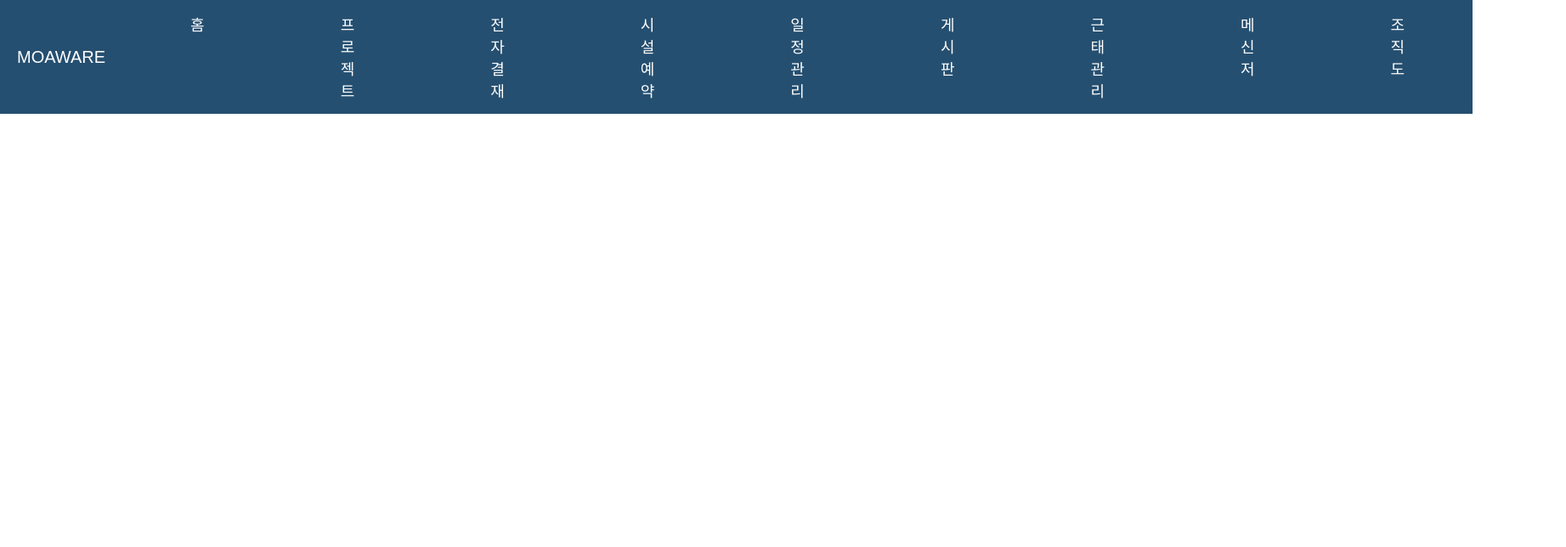
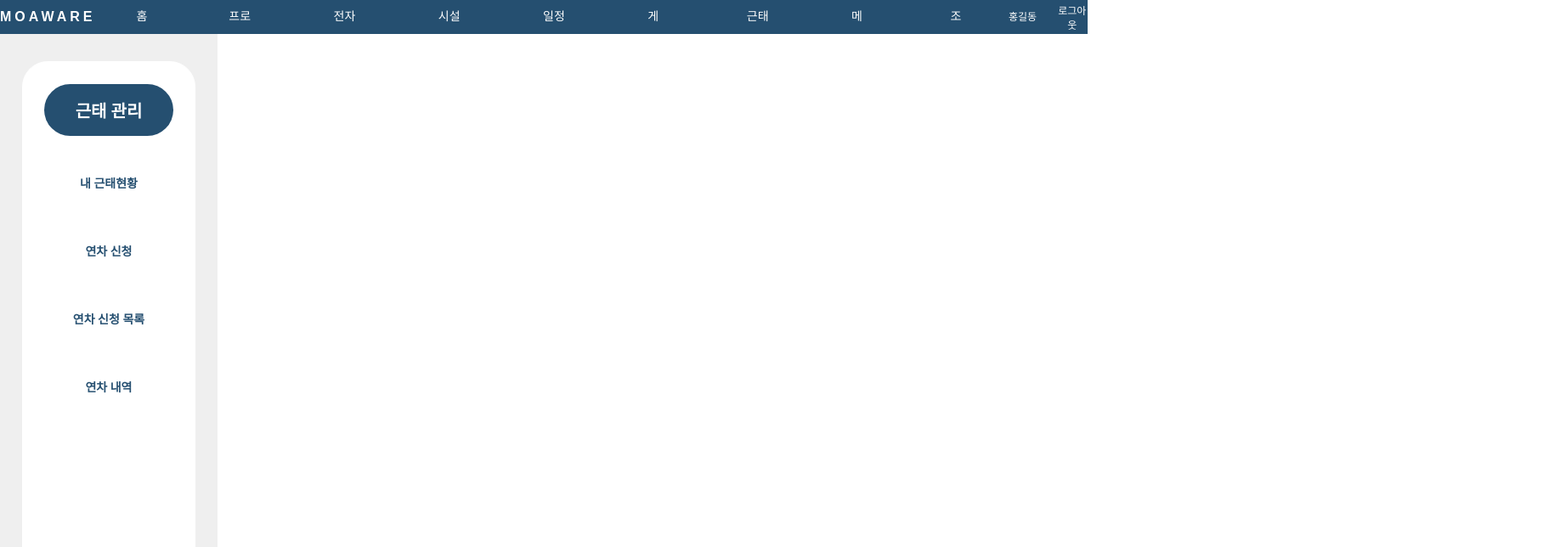
Before and after one commit to MoaWare/MoaWare-front, a React (Create React App) app: page / in a window 1280 px wide. Shown: the top 644 px of the page at 85% size, 1843 px wide, since content can reach past the window. Built offline with nearby package versions, Linux system fonts and the light colour scheme.

Commit message:
효진 / 헤더&네비바 85퍼 구현 완료

```diff
--- a/package.json
+++ b/package.json
@@ -10,6 +10,7 @@
     "jwt-decode": "^3.1.2",
     "react": "^18.2.0",
     "react-dom": "^18.2.0",
+    "react-icons": "^4.8.0",
     "react-redux": "^8.0.5",
     "react-router-dom": "^6.11.1",
     "react-scripts": "5.0.1",
@@ -18,6 +19,7 @@
     "redux-devtools-extension": "^2.13.9",
     "redux-logger": "^3.0.6",
     "redux-thunk": "^2.4.2",
+    "styled-component": "^2.8.0",
     "web-vitals": "^2.1.4"
   },
   "scripts": {
--- /dev/null
+++ b/src/components/common/Header.css
@@ -0,0 +1,65 @@
+.header {
+    display: flex;
+    justify-content: space-around;
+    position: fixed;
+    top: 0;
+    left: 0;
+    right: 0;
+    height: 5vh;
+    background-color: rgba(37, 79, 112, 1);
+    color: white;
+}
+
+.logo {
+    background-color: transparent;
+    border: none;
+    color: white;
+    cursor: pointer;
+    font-size: 16px;
+    letter-spacing: 4px;
+    /* text-align: left;     */
+    line-height: 5vh;
+    font-weight: 700;
+}
+
+.menuList {
+    display: flex;
+    list-style: none;
+}
+
+.menuList li {
+    padding: 0 3rem;
+}
+
+.menuList li:hover {
+    background-color: rgba(23, 41, 54, 1);
+    /* background-color: red; */
+}
+
+.menuList li a {
+    color: white;
+    text-decoration: none;
+    line-height: 5vh;
+    font-size: 14px;
+
+}
+
+.userInfo {
+    display: flex;
+    font-size: 12px;
+}
+
+.userInfo span {
+    padding-right: 10px;
+    /* border-right: white 2px solid; */
+    line-height: 5vh;
+}
+
+.logout {
+    background-color: transparent;
+    border-style: none;
+    color: white;
+    cursor: pointer;
+    font-size: 12px;
+    padding-left: 10px;
+}
--- a/src/components/common/Header.js
+++ b/src/components/common/Header.js
@@ -1,25 +1,20 @@
 import React, { useState } from 'react';
 import { Link } from 'react-router-dom';
-import HeaderCSS from './Header.module.css';
+import './Header.css'
 
 const Header = ({ empName, onLogout }) => {
-  const [isMenuOpen, setIsMenuOpen] = useState(false);
-
-  const handleMenuToggle = () => {
-    setIsMenuOpen(!isMenuOpen);
-  };
 
   const handleLogout = () => {
     onLogout(); // 로그아웃 이벤트 핸들러 호출
   };
 
   return (
-    <div className={HeaderCSS.wrapper}>
-      <button className={HeaderCSS.logo}>
-        MOAWARE
-      </button>
-      <div className={HeaderCSS.wrap}>
-        <ul className={`${HeaderCSS.menu} ${isMenuOpen ? HeaderCSS.open : ''}`}>
+    <div class="header">
+        <div>
+            <button class="logo">MOAWARE</button>
+        </div>
+        <div class="mainmenu">
+            <ul class="menuList">
                 <li><Link to="/">홈</Link></li>
                 <li><Link to="/">프로젝트</Link></li>
                 <li><Link to="/">전자결재</Link></li>
@@ -31,11 +26,9 @@ const Header = ({ empName, onLogout }) => {
                 <li><Link to="/">조직도</Link></li>
             </ul>
         </div>
-      <div className={HeaderCSS.userInfo}>
-        <span>{empName}님</span>
-        <button className={HeaderCSS.headerBtn} onClick={handleLogout}>
-          로그아웃
-        </button>
+        <div class="userInfo">
+            <span>홍길동님</span>
+            <button class="logout">로그아웃</button>
         </div>
     </div>
   );
--- a/src/components/common/Header.module.css
+++ /dev/null
@@ -1,90 +0,0 @@
-* {
-    padding: 0;
-    margin: 0;
-}
-
-.wrapper {
-    display: flex;
-    align-items: center;
-    justify-content: space-between;
-    background-color: rgba(37, 79, 112, 1);
-    color: white;
-    position: relative;
-}
-
-.logo {
-    background-color: transparent;
-    border: none;
-    color: white;
-    cursor: pointer;
-    font-size: 20px;
-    padding: 15px 20px;
-}
-
-.wrap {
-    position: relative;
-}
-
-.menu {
-    display: flex;
-    flex-direction: column;
-    position: absolute;
-    /* top: 100%;
-    left: 0;
-    width: 100%; */
-    list-style: none;
-    background-color: rgba(37, 79, 112, 1);
-    transition: opacity 0.3s ease-in-out;
-    visibility: hidden;
-    opacity: 0;
-    font-size: 18px;
-}
-
-.menu.open {
-    visibility: visible;
-    opacity: 1;
-}
-
-.menu li a {
-    display: block;
-    color: white;
-    text-decoration: none;
-    transition: background-color 0.3s ease-in-out;
-    /* padding: 20px; */
-    padding: 15px 5rem;
-}
-
-.menu li:hover {
-    background-color: rgba(23, 41, 54, 1);
-}
-
-.userInfo {
-    display: flex;
-    align-items: center;
-    font-size: 16px;
-}
-
-.userInfo span {
-    padding: 15px 20px;
-}
-
-.headerBtn {
-    background-color: transparent;
-    border-style: none;
-    color: white;
-    cursor: pointer;
-    font-size: 16px;
-    padding: 15px 20px;
-}
-
-@media (min-width: 768px) {
-
-.menu {
-    position: static;
-    width: auto;
-    flex-direction: row;
-    opacity: 1;
-    visibility: visible;
-}
-
-}
--- /dev/null
+++ b/src/components/common/Navbar.css
@@ -0,0 +1,53 @@
+.navbar {
+    /* border: 1px solid red;s */
+    height: 95vh;
+    position: fixed;
+    top: 5vh;
+    left: 0;
+    right: 0;
+    width: 20vw;
+    background-color: rgba(239, 239, 239, 1);
+}
+
+.submenu {
+    /* border: 1px solid blue;s */
+    text-align: center;
+    list-style: none;
+}
+
+.submenu li {
+    margin: 20px 0;
+    padding: 20px;
+}
+
+.submenu li:hover {
+    background-color: rgba(80, 164, 228, 0.5);
+}
+
+.submenu a {
+    text-decoration-line: none;
+    color:  rgba(37, 79, 112, 1);
+    font-size: 14px;
+    font-weight: 700;
+}
+
+.title {
+    background-color: rgba(37, 79, 112, 1);
+    color: white;
+    text-align: center;
+    /* padding: 2vh; */
+    border-radius: 40px;
+    font-size: 20px;
+    font-weight: 700;
+    margin: 2vw;
+    padding: 2vh;
+}
+
+.wrap {
+    /* margin: 30px; */
+    border: white 1px solid;
+    background-color: white;
+    border-radius: 30px;
+    margin: 4vh 2vw;
+    height: 87vh;
+}
--- a/src/components/common/Navbar.js
+++ b/src/components/common/Navbar.js
@@ -1,12 +1,36 @@
 import { NavLink } from 'react-router-dom';
-import NavbarCSS from './Navbar.module.css';
+import './Navbar.css';
 
 function Navbar() {
-
-    return (
-        <>
-        </>
-    );
+  return (
+    <nav className="navbar">
+      <div className='wrap'>
+        <div className='title'>근태 관리</div>
+        <ul className="submenu">
+          <li>
+            <NavLink to="/" activeClassName="active" exact>
+              내 근태현황
+            </NavLink>
+          </li>
+          <li>
+            <NavLink to="/" activeClassName="active">
+              연차 신청
+            </NavLink>
+          </li>
+          <li>
+            <NavLink to="/" activeClassName="active">
+              연차 신청 목록
+            </NavLink>
+          </li>
+          <li>
+            <NavLink to="/" activeClassName="active">
+              연차 내역
+            </NavLink>
+          </li>
+        </ul>
+      </div>
+    </nav>
+  );
 }
 
 export default Navbar;
--- a/src/components/common/Navbar.module.css
+++ /dev/null
@@ -1,4 +0,0 @@
-* {
-    padding: 0;
-    margin: 0;
-}
--- /dev/null
+++ b/src/layouts/Layout.css
@@ -0,0 +1,10 @@
+* {
+  margin: 0px;
+  padding: 0px;
+}
+
+html,
+body {
+  height: 100vh;
+  width: 100vw;
+}
--- a/src/layouts/Layout.js
+++ b/src/layouts/Layout.js
@@ -1,9 +1,16 @@
 import Header from '../components/common/Header';
+import Navbar from '../components/common/Navbar';
+import './Layout.css'
+import { Outlet } from 'react-router-dom';
 
 function Layout() {
   return (
     <>
         <Header />
+        <Navbar />
+        <main>
+          <Outlet/>
+        </main>
     </>
   );
 }
```
Also changed, not shown: 1 other file (tests, documents, lock files or other folders). Lines whose indentation alone changed are shown as unchanged.
